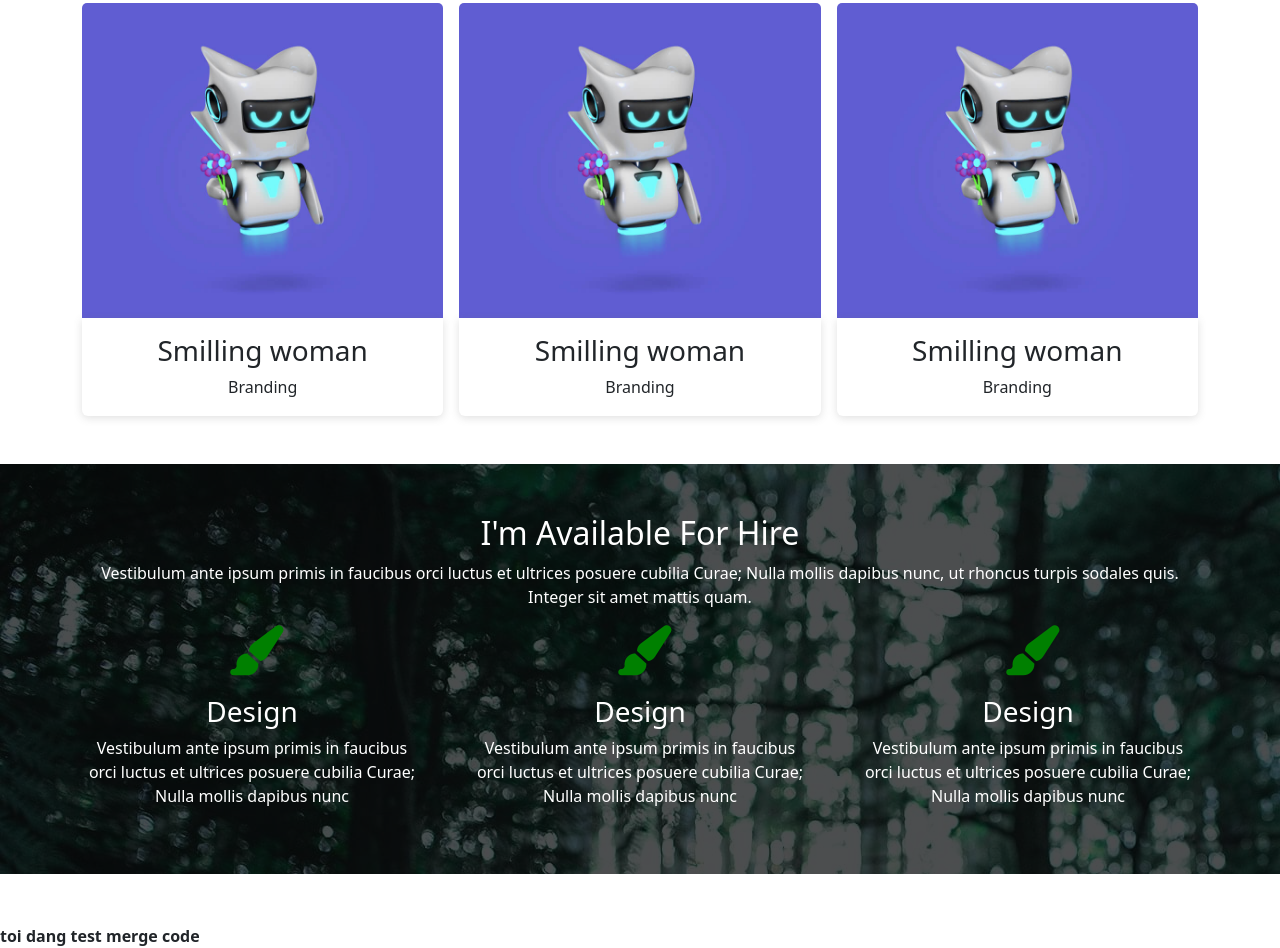
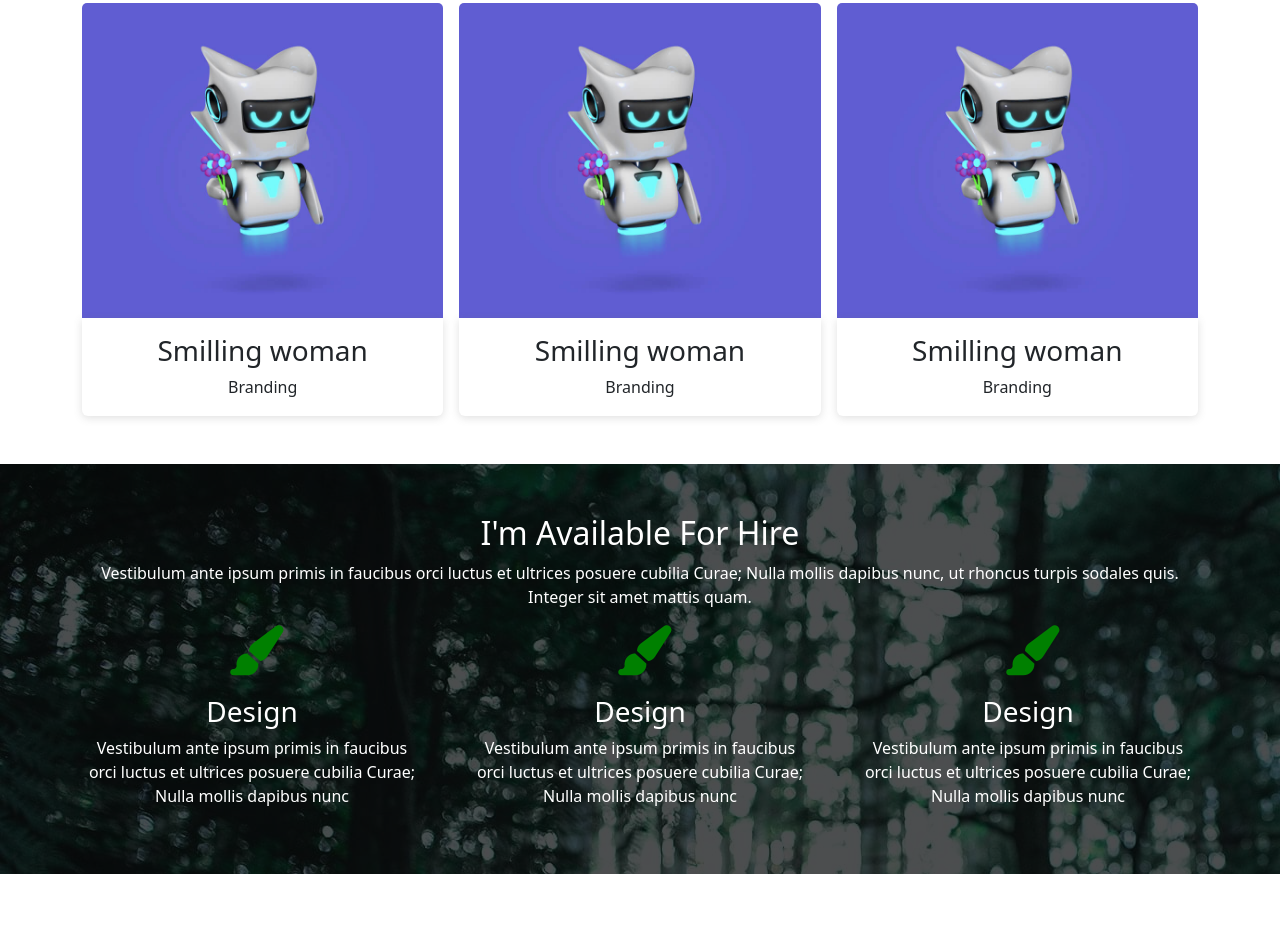
Before and after one commit to dragonfly9999/BCS09, a plain HTML site: page index.html in a window 1280 px wide. Shown: the part 1477-2425 px from the top of the page. After the commit the page ends 2401 px from the top, so only its background shows below. Drawn offline with nearby package versions, Linux system fonts and the light colour scheme.

Commit message:
check lại merge

```diff
--- a/index.html
+++ b/index.html
@@ -379,7 +379,6 @@
     <section class="award"></section>
 
     <footer>
-      <b>toi dang test merge code</b>
     </footer>
 
     <!-- Bootstrap JavaScript Libraries -->
```
